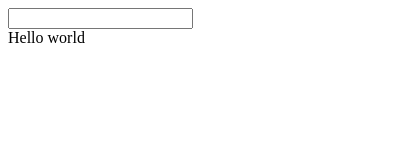
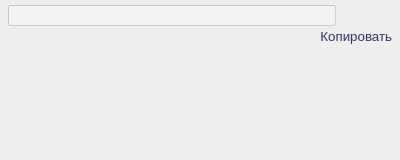
Before and after one commit to ivan1993spb/ru-supplier, a browser extension: page browser-extensions/chrome/source/popup.html in a window 400 px wide. Drawn offline with Linux system fonts and the light colour scheme.

Commit message:
fx chrome extension

```diff
--- a/browser-extensions/chrome/source/popup.html
+++ b/browser-extensions/chrome/source/popup.html
@@ -3,9 +3,34 @@
 	<head>
 		<meta charset="utf-8">
 		<title>Внимательный Поставщик</title>
+		<style type="text/css" src="popup.js"></style>
+		<style type="text/css">
+			body {
+				background-color: #eee;
+				margin: 5px;
+			}
+			a, input {
+				display: block;
+				margin: 3px;
+
+			}
+			input {
+				width: 320px;
+			}
+			a {
+				text-align: right;
+				font: 10pt Arial;
+				color: #337;
+				cursor: pointer;
+			}
+			a:hover {
+				color: #66a;
+				text-decoration: underline;
+			}
+		</style>
 	</head>
 	<body>
-		<div><input type="text"></div>
-		<div>Hello world</div>
+		<input id="inputLink" type="text" disabled="1">
+		<a id="copyButton">Копировать</a>
 	</body>
 </html>
```
Also changed, not shown: browser-extensions/chrome/source/background.js (+23 -6 lines), browser-extensions/chrome/source/popup.js (added, +10 -0 lines), browser-extensions/chrome/source/manifest.json.
